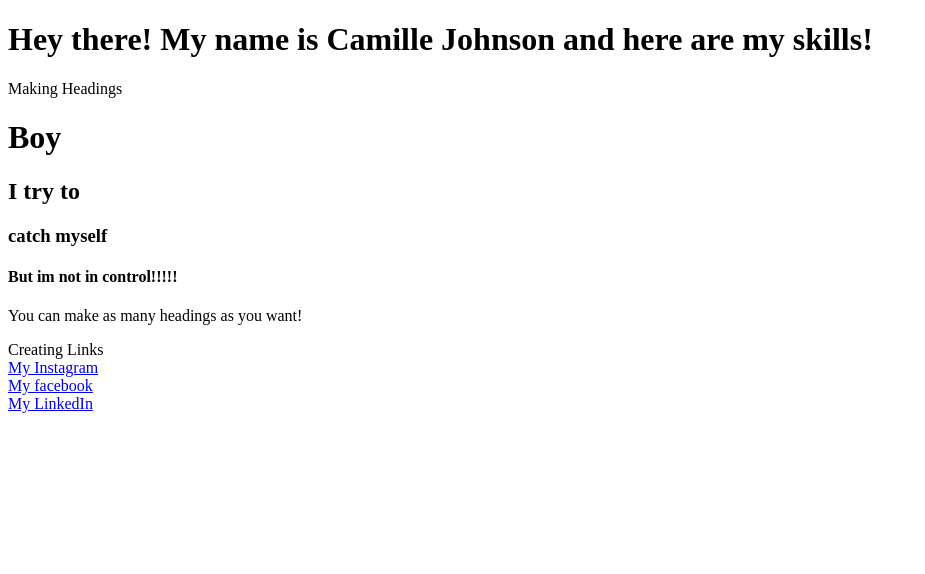
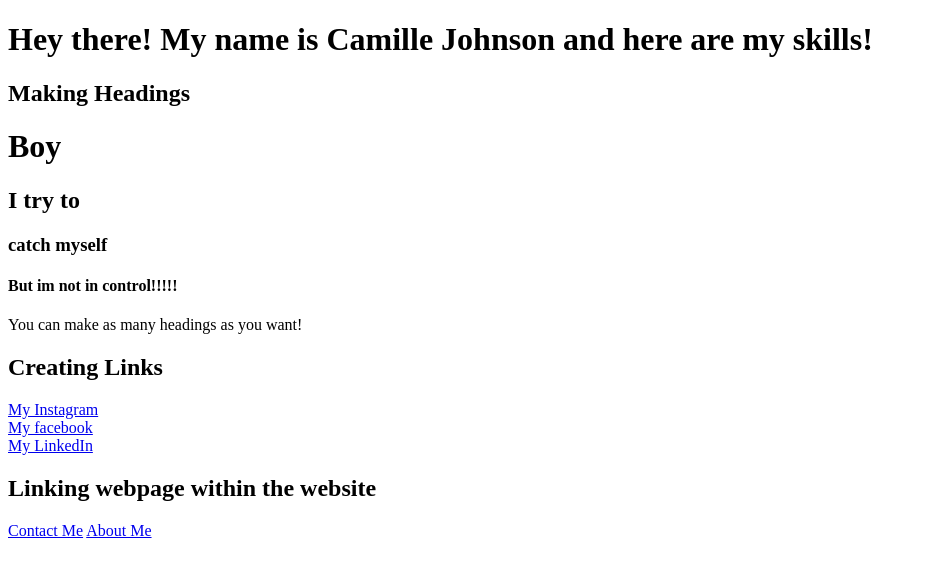
Before and after one commit to Cami95/my-coding, a plain HTML site: page index.html in a window 1280 px wide. Shown: the whole page, without its empty margins (0-925 px from the left). Drawn offline with Linux system fonts and the light colour scheme.

Commit message:
added about and contact

```diff
--- a/index.html
+++ b/index.html
@@ -8,7 +8,7 @@
   <body>
     <h1>Hey there! My name is Camille Johnson and here are my skills!</h1>
 
-    <span> Making Headings </span>
+    <h2>Making Headings</h2>
     <div class="headings">
       <h1>Boy</h1>
       <h2>I try to</h2>
@@ -18,7 +18,7 @@
 
     <p>You can make as many headings as you want!</p>
 
-    <span>Creating Links</span>
+    <h2>Creating Links</h2>
     <div class="links">
       <div>
         <a
@@ -38,5 +38,10 @@
         >
       </div>
     </div>
+
+    <h2>Linking webpage within the website</h2>
+
+    <a href="contact.html">Contact Me</a>
+    <a href="about.html">About Me</a>
   </body>
 </html>
```
Also changed, not shown: about.html (added, +14 -0 lines), contact.html (added, +14 -0 lines).
